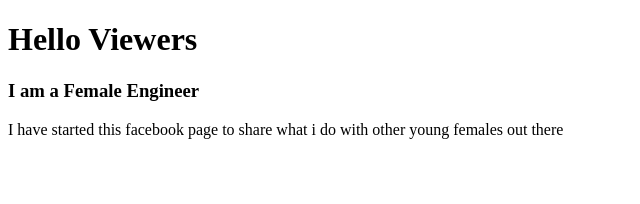
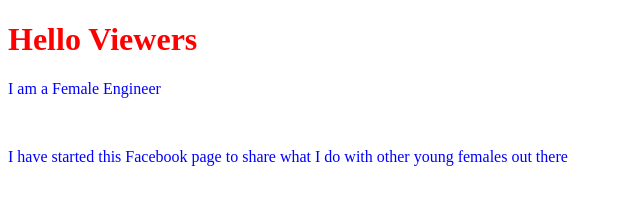
Before and after one commit to otunga-g/minni-me, a plain HTML site: page Index.html in a window 1280 px wide. Shown: the whole page, without its empty margins (0-640 px from the left). Drawn offline with Linux system fonts and the light colour scheme.

Commit message:
Update Index.html

```diff
--- a/Index.html
+++ b/Index.html
@@ -2,10 +2,21 @@
 <html>
 <head>
 <title> My-First Facebook page</title>
+  <style>
+    h1{
+      color:red;
+    }
+    p{
+      color:blue;
+    }
+  </style>
 </head>
 <body>
+  <div>
 <h1> Hello Viewers</h1>
-<h3> I am a Female Engineer</h3>
-<p>I have started this facebook page to share what i do with other young females out there<?p>
+<p> I am a Female Engineer</p>
+ <br>
+<p>I have started this Facebook page to share what I do with other young females out there<?p>
 </body>
+  </div>
 </html>
```
